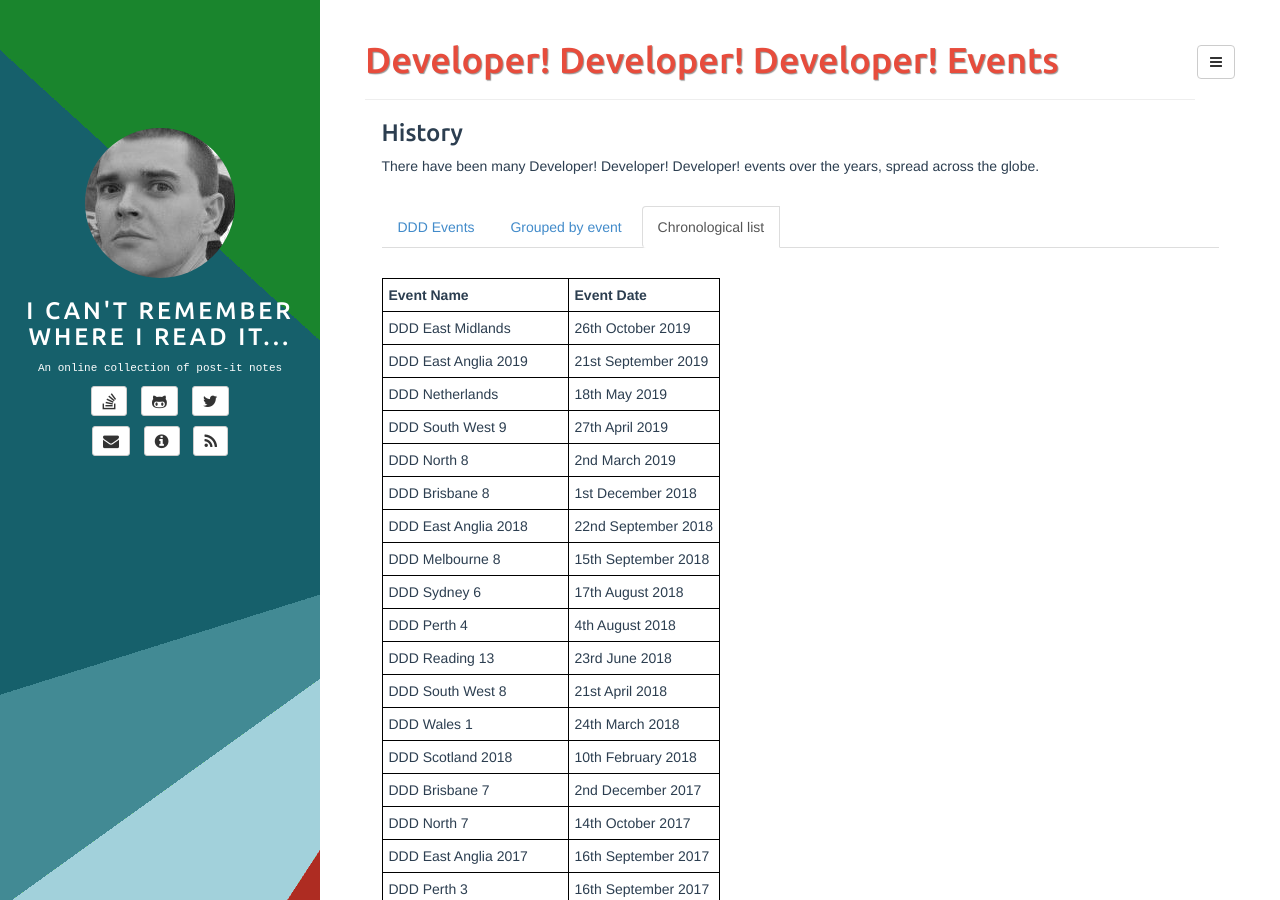
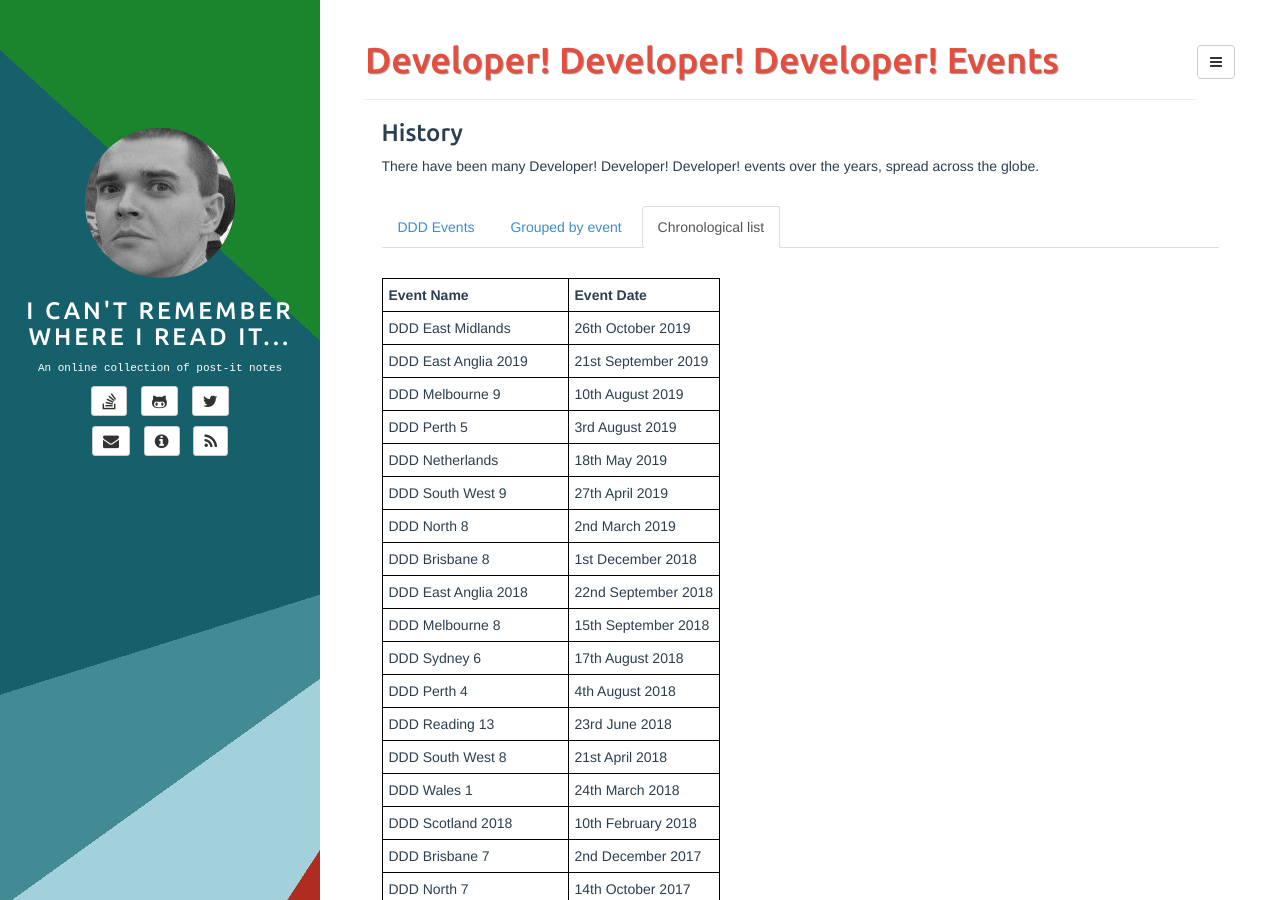
Before and after one commit to adrianbanks/adrianbanks.github.io, a Jekyll site: the page built from ddd-list.md, in a window 1280 px wide and 900 px high. Built offline with Jekyll 4.4.1, drawn with Linux system fonts in a browser that asks for light colours.

Commit message:
Add new Australian DDD dates

```diff
--- a/ddd-list.md
+++ b/ddd-list.md
@@ -17,6 +17,8 @@ There have been many Developer! Developer! Developer! events over the years, spr
 | -------------------------- | ------------------- |
 |  DDD East Midlands         | 26th October 2019   |
 |  DDD East Anglia 2019      | 21st September 2019 |
+|  DDD Melbourne 9           | 10th August 2019    |
+|  DDD Perth 5               | 3rd August 2019     |
 |  DDD Netherlands           | 18th May 2019       |
 |  DDD South West 9          | 27th April 2019     |
 |  DDD North 8               | 2nd March 2019      |
```
Also changed, not shown: ddd-grouped.md (+2 -0 lines).
